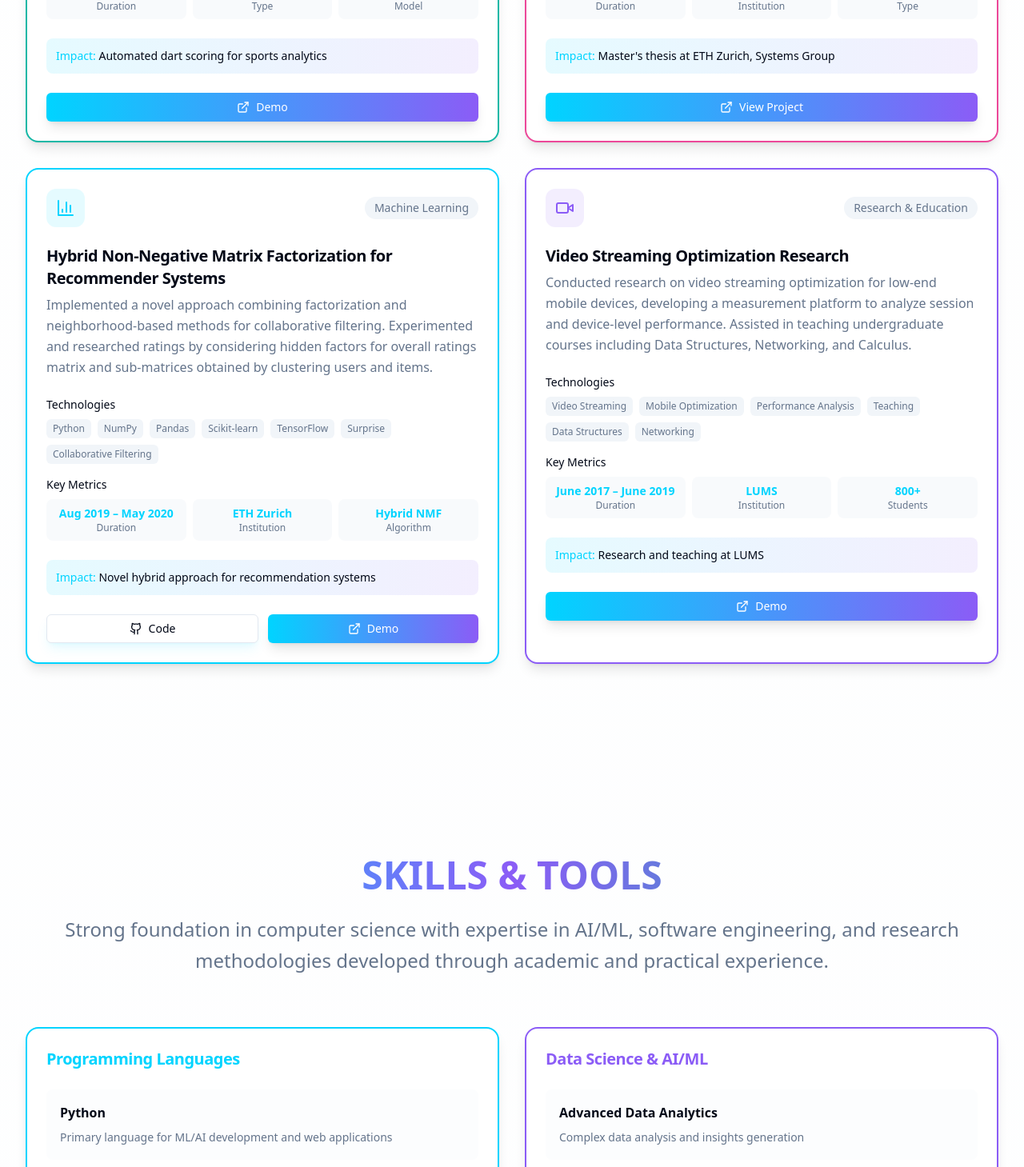
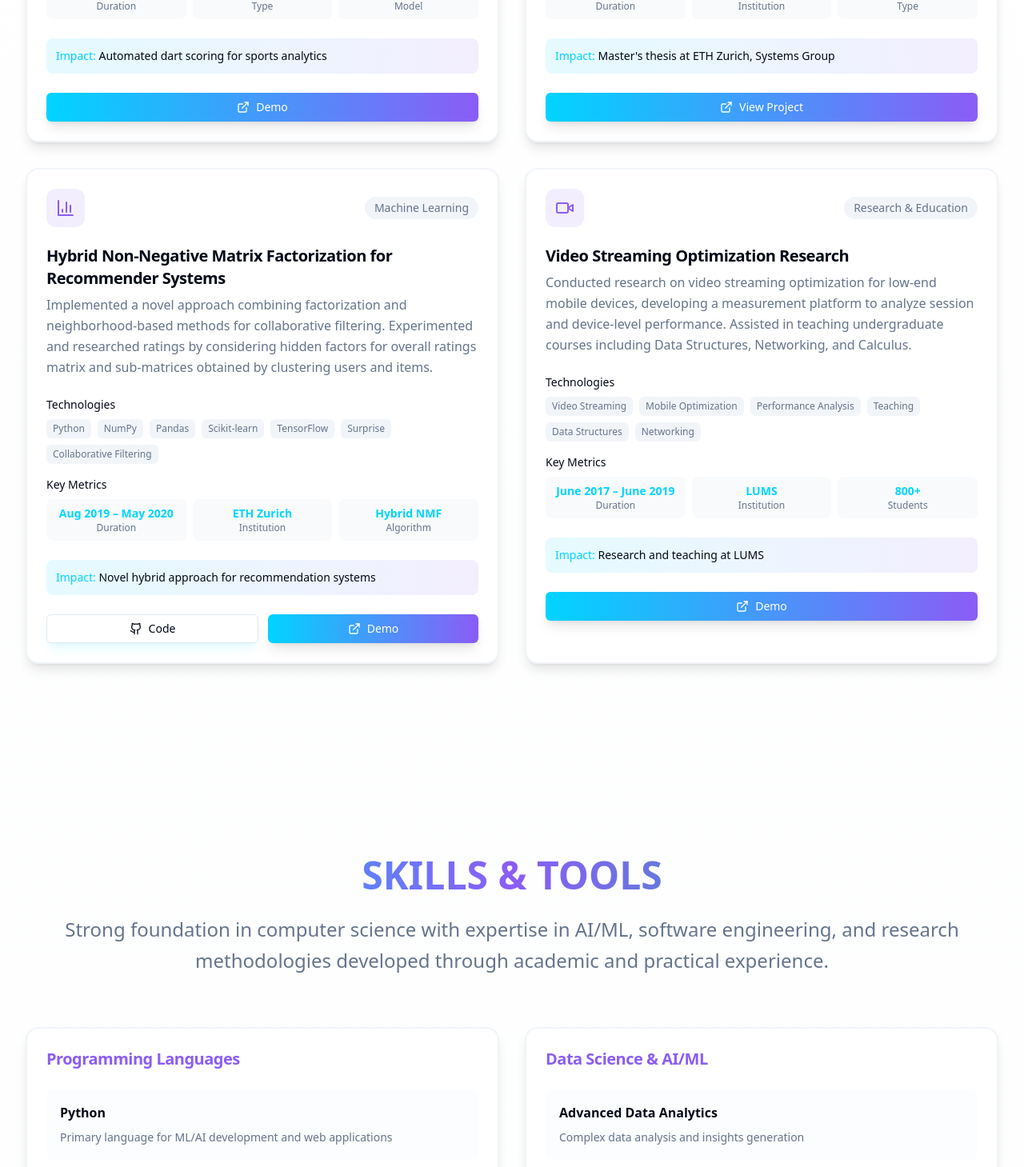
Before and after one commit to FizzaRaza97/FizzaRaza97.github.io, a React (Vite) app: page / in a window 1280 px wide. Shown: the part 2714-4173 px from the top of the page at 80% size. Built offline with nearby package versions, Linux system fonts and the light colour scheme.

Commit message:
update color/sections layout

```diff
--- a/src/components/AboutSection.tsx
+++ b/src/components/AboutSection.tsx
@@ -68,8 +68,6 @@ const AboutSection: React.FC = () => {
       },
     },
   };
-
-
 
   return (
     <section id="about" className="min-h-screen py-20 bg-gradient-to-b from-background to-secondary/10 flex items-center">
--- a/src/components/Navigation.tsx
+++ b/src/components/Navigation.tsx
@@ -15,7 +15,6 @@ const Navigation: React.FC = () => {
     window.addEventListener('scroll', handleScroll);
     return () => window.removeEventListener('scroll', handleScroll);
   }, []);
-
 
   const scrollToSection = (href: string) => {
     const element = document.querySelector(href);
--- a/src/components/ProjectsSection.tsx
+++ b/src/components/ProjectsSection.tsx
@@ -28,7 +28,6 @@ const ProjectsSection: React.FC = () => {
       },
     },
   };
-
 
   return (
     <section id="projects" className="py-20 bg-gradient-to-b from-background to-secondary/10">
@@ -70,11 +69,11 @@ const ProjectsSection: React.FC = () => {
               whileHover={{ y: -10 }}
               transition={{ duration: 0.3 }}
             >
-              <Card className={`glass-card hover-lift ${project.color} border-2 h-full`}>
+              <Card className={`glass-card hover-lift border-2 h-full`}>
                 <CardHeader>
                   <div className="flex items-center justify-between mb-4">
-                    <div className={`p-3 rounded-xl ${project.bgColor}`}>
-                      <project.icon className={`h-6 w-6 ${project.color.replace('border-', 'text-')}`} />
+                    <div className={`p-3 rounded-xl bg-ai-purple/10`}>
+                      <project.icon className={`h-6 w-6 text-ai-purple`} />
                     </div>
                     <span className="text-sm font-medium text-muted-foreground bg-secondary px-3 py-1 rounded-full">
                       {project.category}
--- a/src/components/SkillsSection.tsx
+++ b/src/components/SkillsSection.tsx
@@ -26,7 +26,6 @@ const SkillsSection: React.FC = () => {
       },
     },
   };
-
 
   return (
     <section id="skills" className="py-20 bg-gradient-to-b from-secondary/10 to-background">
@@ -63,9 +62,9 @@ const SkillsSection: React.FC = () => {
               whileInView="visible"
               viewport={{ once: true, amount: 0.05 }}
             >
-              <Card className={`glass-card hover-lift ${category.color} border-2`}>
+              <Card className={`glass-card hover-lift border-2`}>
                 <CardHeader>
-                  <CardTitle className={`text-xl font-semibold ${category.color.replace('border-', 'text-')}`}>
+                  <CardTitle className={`text-xl font-semibold text-ai-purple`}>
                     {category.title}
                   </CardTitle>
                 </CardHeader>
@@ -78,7 +77,7 @@ const SkillsSection: React.FC = () => {
                         className="group p-4 rounded-lg bg-secondary/20 hover:bg-secondary/30 transition-all duration-300 border border-transparent hover:border-secondary/50"
                       >
                         <div className="space-y-2">
-                          <h4 className="font-semibold text-foreground group-hover:text-ai-cyan transition-colors duration-300">
+                          <h4 className="font-semibold text-foreground transition-colors duration-300">
                             {skill.name}
                           </h4>
                           <p className="text-sm text-muted-foreground leading-relaxed">
--- /dev/null
+++ b/src/data/awardsData.ts
@@ -0,0 +1,38 @@
+export interface AwardItem {
+  title: string;
+  issuer: string;
+  year: string;
+  description: string;
+  category: string;
+}
+
+export const awards: AwardItem[] = [
+  {
+    title: "Excellence Scholarship and Opportunity Programme (ESOP) Award",
+    issuer: "ETH Zurich",
+    year: "2019-2021",
+    description: "Prestigious scholarship awarded for academic excellence and research potential",
+    category: "Academic Excellence"
+  },
+  {
+    title: "National Management Foundation (NMF) Gold Medal",
+    issuer: "LUMS",
+    year: "2015",
+    description: "Awarded for securing the highest GPA in the graduating cohort",
+    category: "Academic Achievement"
+  },
+  {
+    title: "Merit Scholarship",
+    issuer: "LUMS",
+    year: "2015",
+    description: "Scholarship awarded to top-performing students",
+    category: "Academic Excellence"
+  },
+  {
+    title: "Best Across Cambridge A-Levels",
+    issuer: "Cambridge International",
+    year: "2015",
+    description: "Recognition for outstanding performance across all A-level subjects",
+    category: "Academic Excellence"
+  },
+];
--- a/src/data/educationData.ts
+++ b/src/data/educationData.ts
@@ -9,8 +9,6 @@ export interface EducationItem {
   achievements: string[];
   relevantCoursework: string[];
   icon: typeof GraduationCap;
-  color: string;
-  bgColor: string;
 }
 
 export const education: EducationItem[] = [
@@ -34,9 +32,7 @@ export const education: EducationItem[] = [
       "Distributed Systems",
       "Theoretical Computer Science"
     ],
-    icon: GraduationCap,
-    color: "border-ai-cyan",
-    bgColor: "bg-ai-cyan/10",
+    icon: GraduationCap
   },
   {
     degree: "Bachelor of Science in Computer Science",
@@ -60,9 +56,7 @@ export const education: EducationItem[] = [
       "Computer Architecture",
       "Artificial Intelligence"
     ],
-    icon: Award,
-    color: "border-ai-purple",
-    bgColor: "bg-ai-purple/10",
+    icon: Award
   },
   {
     degree: "GCE Cambridge International Advanced Level",
@@ -84,8 +78,6 @@ export const education: EducationItem[] = [
       "Problem Solving",
       "Critical Thinking"
     ],
-    icon: BookOpen,
-    color: "border-ai-teal",
-    bgColor: "bg-ai-teal/10",
+    icon: BookOpen
   },
 ];
--- a/src/data/projectsData.ts
+++ b/src/data/projectsData.ts
@@ -7,8 +7,6 @@ export interface ProjectItem {
   technologies: string[];
   category: string;
   icon: typeof Brain;
-  color: string;
-  bgColor: string;
   github?: string;
   demo?: string;
   link?: string;
@@ -24,8 +22,6 @@ export const projects: ProjectItem[] = [
     technologies: ["LLM Systems", "Course Design", "AI Education", "Business Applications", "Curriculum Development"],
     category: "Education",
     icon: Brain,
-    color: "border-ai-cyan",
-    bgColor: "bg-ai-cyan/10",
     impact: "Course content for Master of AI students at LUMS",
     metrics: [
       { label: "Duration", value: "Jan 2025 – May 2025" },
@@ -40,8 +36,6 @@ export const projects: ProjectItem[] = [
     technologies: ["Web Development", "Django", "Flask", "Automated Billing", "Database Management", "Healthcare IT"],
     category: "Web Development",
     icon: BarChart3,
-    color: "border-ai-purple",
-    bgColor: "bg-ai-purple/10",
     impact: "Automated healthcare clinic management system",
     metrics: [
       { label: "Duration", value: "Jan 2022 – Present" },
@@ -56,8 +50,6 @@ export const projects: ProjectItem[] = [
     technologies: ["Computer Vision", "YOLOX v4", "Object Detection", "Sports Analytics", "Camera Feed Processing", "Python"],
     category: "Computer Vision",
     icon: Video,
-    color: "border-ai-teal",
-    bgColor: "bg-ai-teal/10",
     impact: "Automated dart scoring for sports analytics",
     metrics: [
       { label: "Duration", value: "Apr 2022 – Dec 2022" },
@@ -72,8 +64,6 @@ export const projects: ProjectItem[] = [
     technologies: ["Python", "Simulation", "Satellite Communication", "Network Analysis", "Data Visualization"],
     category: "Research",
     icon: Satellite,
-    color: "border-ai-pink",
-    bgColor: "bg-ai-pink/10",
     link: "https://www.research-collection.ethz.ch/entities/publication/bda15bc9-a5a5-4cfc-a123-e1214327c5b4",
     impact: "Master's thesis at ETH Zurich, Systems Group",
     metrics: [
@@ -89,8 +79,6 @@ export const projects: ProjectItem[] = [
     technologies: ["Python", "NumPy", "Pandas", "Scikit-learn", "TensorFlow", "Surprise", "Collaborative Filtering"],
     category: "Machine Learning",
     icon: BarChart3,
-    color: "border-ai-cyan",
-    bgColor: "bg-ai-cyan/10",
     github: "https://github.com/FizzaRaza97/Hybrid_NMF",
     impact: "Novel hybrid approach for recommendation systems",
     metrics: [
@@ -106,8 +94,6 @@ export const projects: ProjectItem[] = [
     technologies: ["Video Streaming", "Mobile Optimization", "Performance Analysis", "Teaching", "Data Structures", "Networking"],
     category: "Research & Education",
     icon: Video,
-    color: "border-ai-purple",
-    bgColor: "bg-ai-purple/10",
     impact: "Research and teaching at LUMS",
     metrics: [
       { label: "Duration", value: "June 2017 – June 2019" },
--- a/src/data/skillsData.ts
+++ b/src/data/skillsData.ts
@@ -5,8 +5,6 @@ export interface SkillItem {
 
 export interface SkillCategory {
   title: string;
-  color: string;
-  bgColor: string;
   skills: SkillItem[];
 }
 
@@ -15,31 +13,9 @@ export interface ToolItem {
   category: string;
 }
 
-export interface CertificationItem {
-  title: string;
-  issuer: string;
-  year: string;
-  description: string;
-}
-
-export interface InterpersonalSkill {
-  name: string;
-  description: string;
-}
-
-export interface AwardItem {
-  title: string;
-  issuer: string;
-  year: string;
-  description: string;
-  category: string;
-}
-
 export const skillCategories: SkillCategory[] = [
   {
     title: "Programming Languages",
-    color: "border-ai-cyan",
-    bgColor: "bg-ai-cyan/10",
     skills: [
       { name: "Python", description: "Primary language for ML/AI development and web applications" },
       { name: "C/C++", description: "System programming and performance-critical applications" },
@@ -50,8 +26,6 @@ export const skillCategories: SkillCategory[] = [
   },
   {
     title: "Data Science & AI/ML",
-    color: "border-ai-purple",
-    bgColor: "bg-ai-purple/10",
     skills: [
       { name: "Advanced Data Analytics", description: "Complex data analysis and insights generation" },
       { name: "Applied Machine Learning", description: "Practical ML implementation and deployment" },
@@ -62,8 +36,6 @@ export const skillCategories: SkillCategory[] = [
   },
   {
     title: "Software Engineering & Development",
-    color: "border-ai-teal",
-    bgColor: "bg-ai-teal/10",
     skills: [
       { name: "Algorithm Design", description: "Design and analysis of efficient algorithms" },
       { name: "Django", description: "Python web framework for rapid development" },
@@ -76,8 +48,6 @@ export const skillCategories: SkillCategory[] = [
   },
   {
     title: "Research & Technical Analysis",
-    color: "border-ai-pink",
-    bgColor: "bg-ai-pink/10",
     skills: [
       { name: "Network Emulation", description: "Network simulation and performance analysis" },
       { name: "Systems Measurement", description: "Performance evaluation and benchmarking" },
@@ -101,65 +71,3 @@ export const tools: ToolItem[] = [
   { name: "Docker", category: "Containerization" },
   { name: "PostgreSQL", category: "Database" },
 ];
-
-export const interpersonalSkills: InterpersonalSkill[] = [
-  {
-    name: "Leadership",
-    description: "Leading teams and projects with vision and direction"
-  },
-  {
-    name: "Collaboration",
-    description: "Working effectively with cross-functional teams"
-  },
-  {
-    name: "Attention to Details",
-    description: "Meticulous approach to quality and precision"
-  },
-  {
-    name: "Communication",
-    description: "Clear and effective verbal and written communication"
-  },
-  {
-    name: "Problem Solving",
-    description: "Analytical thinking and creative solution development"
-  },
-  {
-    name: "Conflict Resolution",
-    description: "Mediating disputes and finding common ground"
-  },
-  {
-    name: "Goal Focus",
-    description: "Maintaining focus on objectives and delivering results"
-  },
-];
-
-export const awards: AwardItem[] = [
-  {
-    title: "Excellence Scholarship and Opportunity Programme (ESOP) Award",
-    issuer: "ETH Zurich",
-    year: "2019-2021",
-    description: "Prestigious scholarship awarded for academic excellence and research potential",
-    category: "Academic Excellence"
-  },
-  {
-    title: "National Management Foundation (NMF) Gold Medal",
-    issuer: "LUMS",
-    year: "2015",
-    description: "Awarded for securing the highest GPA in the graduating cohort",
-    category: "Academic Achievement"
-  },
-  {
-    title: "Merit Scholarship",
-    issuer: "LUMS",
-    year: "2015",
-    description: "Scholarship awarded to top-performing students",
-    category: "Academic Excellence"
-  },
-  {
-    title: "Best Across Cambridge A-Levels",
-    issuer: "Cambridge International",
-    year: "2015",
-    description: "Recognition for outstanding performance across all A-level subjects",
-    category: "Academic Excellence"
-  },
-];
```
Also changed, not shown: src/components/AwardsSection.tsx (+5 -29 lines), src/components/ContactSection.tsx (+4 -12 lines), src/components/EducationSection.tsx (+4 -5 lines).
